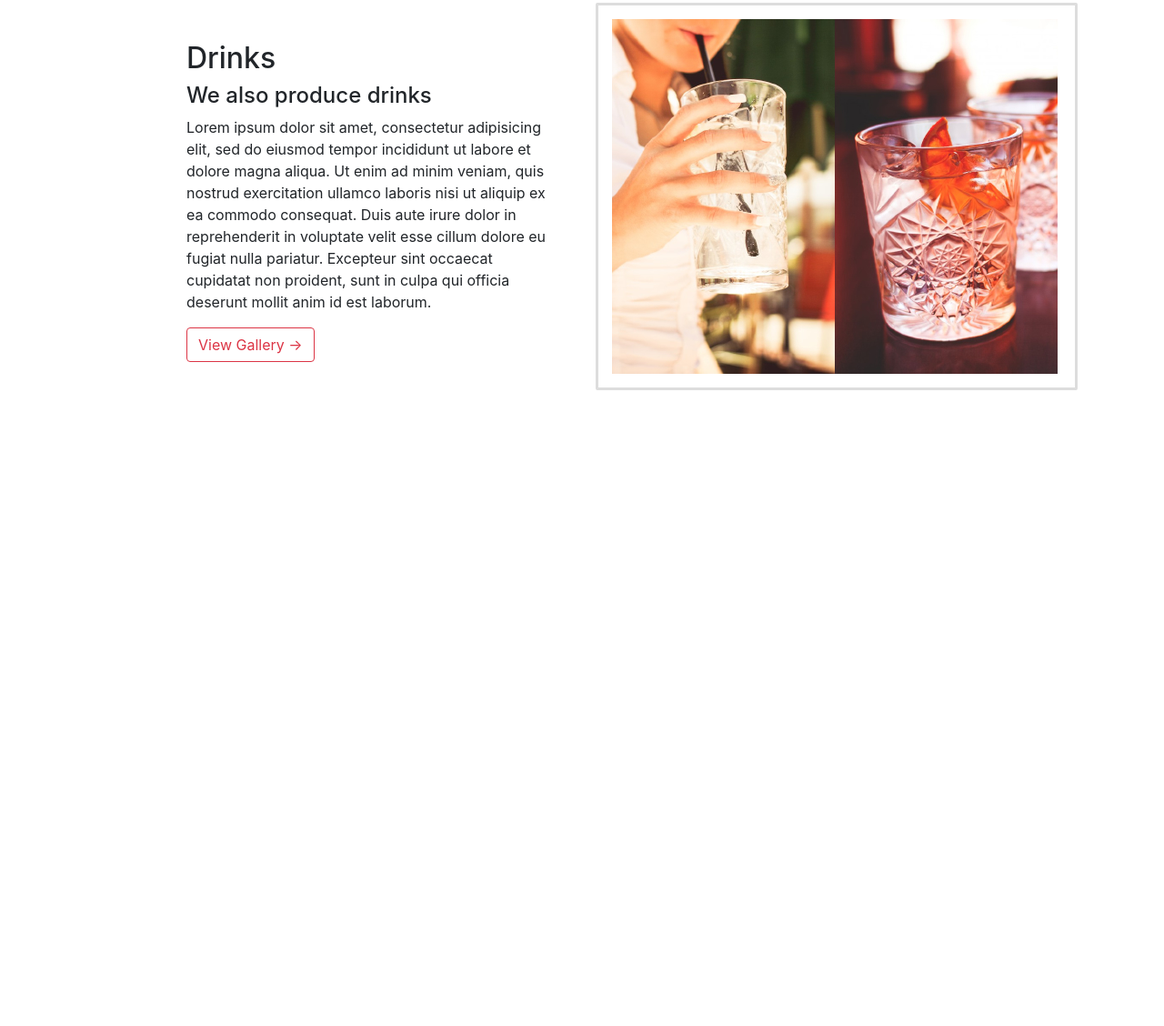
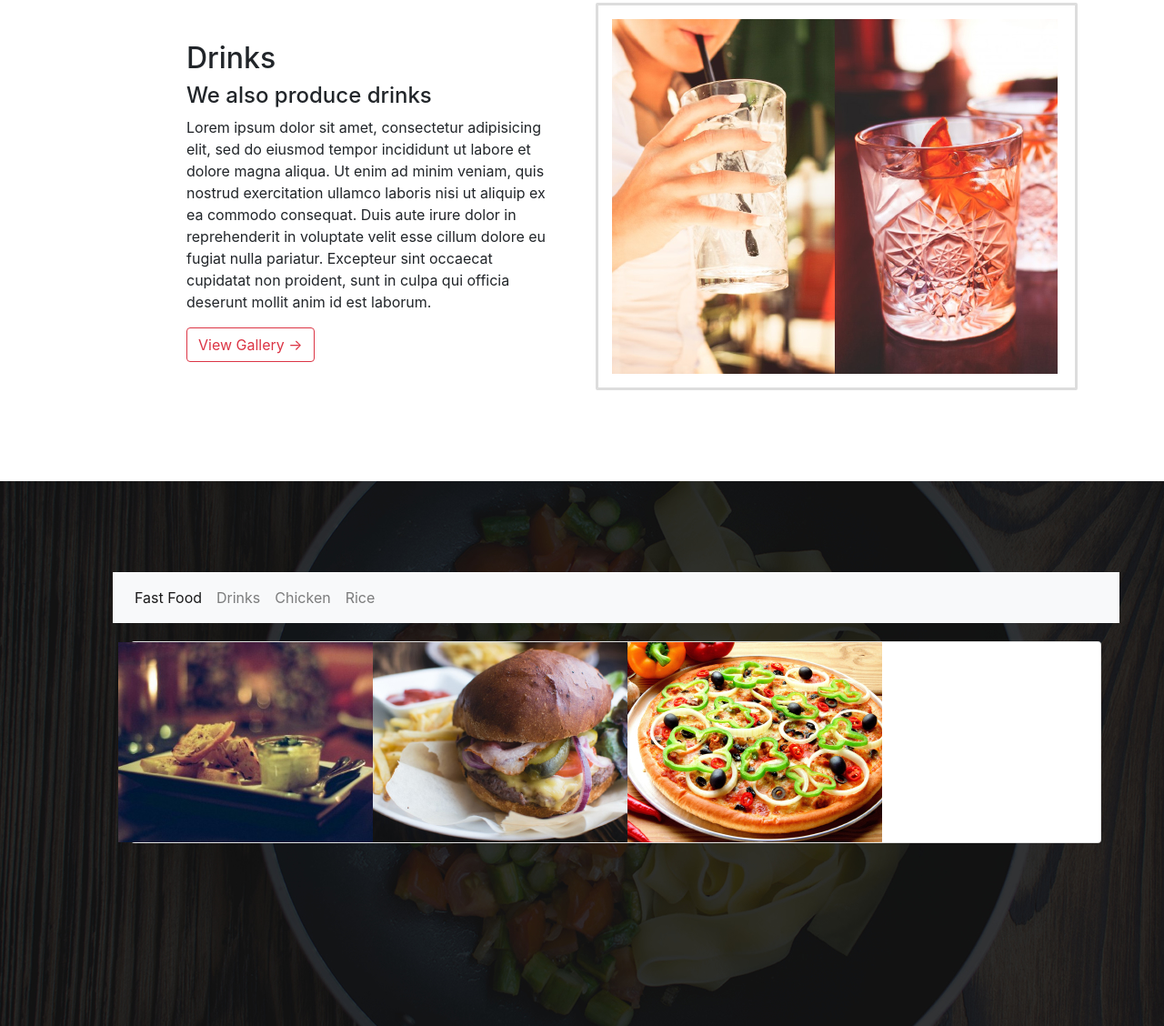
Before and after one commit to brianwachira/Anitas-Kitchen, a plain HTML site: page index.html in a window 1280 px wide. Shown: the part 1489-2617 px from the top of the page at 91% size. Before the commit the page ends 1918 px from the top, so only its background shows below. Drawn offline with nearby package versions, Linux system fonts and the light colour scheme.

Commit message:
add navbar to fastfood div element

```diff
--- a/css/styles.css
+++ b/css/styles.css
@@ -84,3 +84,13 @@
   padding: 15px;
   width: 530px;
 }
+.foods{
+  margin-top: 100px;
+  position: relative;
+}
+#foods-navbar{
+  position: absolute;
+  top: 100px;
+  left: 124px;
+  right: 169px;
+}
--- a/index.html
+++ b/index.html
@@ -73,6 +73,35 @@
            </div>
          </div>
        </div>
+       <div class="row">
+         <div class="foods">
+           <img src="images/backgrounds/foodsBg.jpg" alt="food">
+           <div id="foods-navbar">
+             <nav class="navbar navbar-expand-lg navbar-light bg-light">
+               <button class="navbar-toggler" type="button" data-toggle="collapse" data-target="#navbarNavAltMarkup" aria-controls="navbarNavAltMarkup" aria-expanded="false" aria-label="Toggle navigation">
+                 <span class="navbar-toggler-icon"></span>
+               </button>
+               <div class="collapse navbar-collapse" id="navbarNavAltMarkup">
+               <div class="navbar-nav">
+                 <a class="nav-item nav-link active" href="#"><span class="sr-only">(current)</span>Fast Food</a>
+                 <a class="nav-item nav-link" href="#">Drinks</a>
+                 <a class="nav-item nav-link" href="#">Chicken</a>
+                 <a class="nav-item nav-link" href="#">Rice</a>
+               </div>
+               </div>
+             </nav>
+             <div class="card-body">
+               <div class="card">
+                 <div class="row">
+                    <img src="images/fastfood/chickenBurger.jpg" alt="chickenBurger"/>
+                     <img src="images/fastfood/beefBurger.jpg" alt="beefBurger"/>
+                     <img src="images/fastfood/chickenPizza.jpg" alt="chickenPizza"/>
+                 </div>
+               </div>
+             </div>
+           </div>
+         </div>
+       </div>
       </div>
   </body>
 </html>
```
